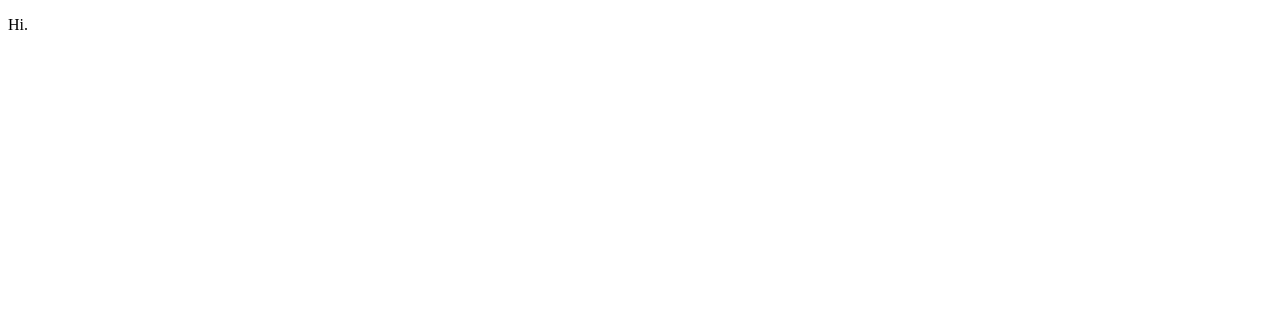
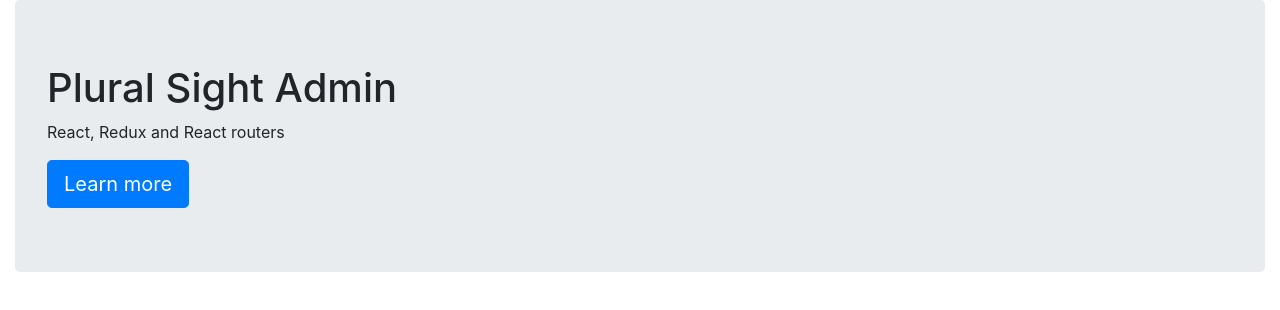
Before and after one commit to KushalGH/react-app, a React app: page / in a window 1280 px wide. Shown: the top 310 px of the page. Built offline with nearby package versions, Linux system fonts and the light colour scheme.

Commit message:
Initial App Structure

```diff
--- /dev/null
+++ b/src/components/App.js
@@ -0,0 +1,15 @@
+import React from "react";
+import {Route} from "react-router-dom";
+import HomePage from "./home/HomePage";
+import AboutPage from "./about/AboutPage";
+
+function App() {
+    return (
+        <div className="container-fluid">
+            <Route exact path="/" component={HomePage} />
+            <Route path="/about" component={AboutPage} />
+        </div>
+    )
+}
+
+export default App;
--- /dev/null
+++ b/src/components/about/AboutPage.js
@@ -0,0 +1,15 @@
+import React from "react";
+
+const AboutPage = () => {
+    return (
+        <div>
+        <h2>About</h2>
+        <p>
+            This app used react.
+        </p>
+        </div>
+    );
+
+}
+
+export default AboutPage;
--- /dev/null
+++ b/src/components/home/HomePage.js
@@ -0,0 +1,17 @@
+import React from "react";
+import { Link } from "react-router-dom";
+
+const HomePage = () => {
+    return (
+        <div className="jumbotron">
+        <h1> Plural Sight Admin</h1>
+        <p> React, Redux and React routers</p>
+            <Link to="about" className="btn btn-primary btn-lg">
+              Learn more
+            </Link>
+        </div>
+    );
+
+}
+
+export default HomePage;
--- /dev/null
+++ b/src/index.css
@@ -0,0 +1,8 @@
+#app {
+    max-width: 850;
+    margin: 0 auto;
+}
+
+nav {
+    padding: 20px 0 20px 0
+}
--- a/src/index.js
+++ b/src/index.js
@@ -1,8 +1,12 @@
 import React from "react";
 import { render } from "react-dom";
+import { BrowserRouter as Router } from "react-router-dom";
+import "bootstrap/dist/css/bootstrap.min.css";
+import App from "./components/App"
+import "./index.css";
 
-function Hi() {
-  return <p>Hi.</p>;
-}
 
-render(<Hi />, document.getElementById("app"));
+
+render(<Router>
+          <App />
+       </Router>, document.getElementById("app"));
```
